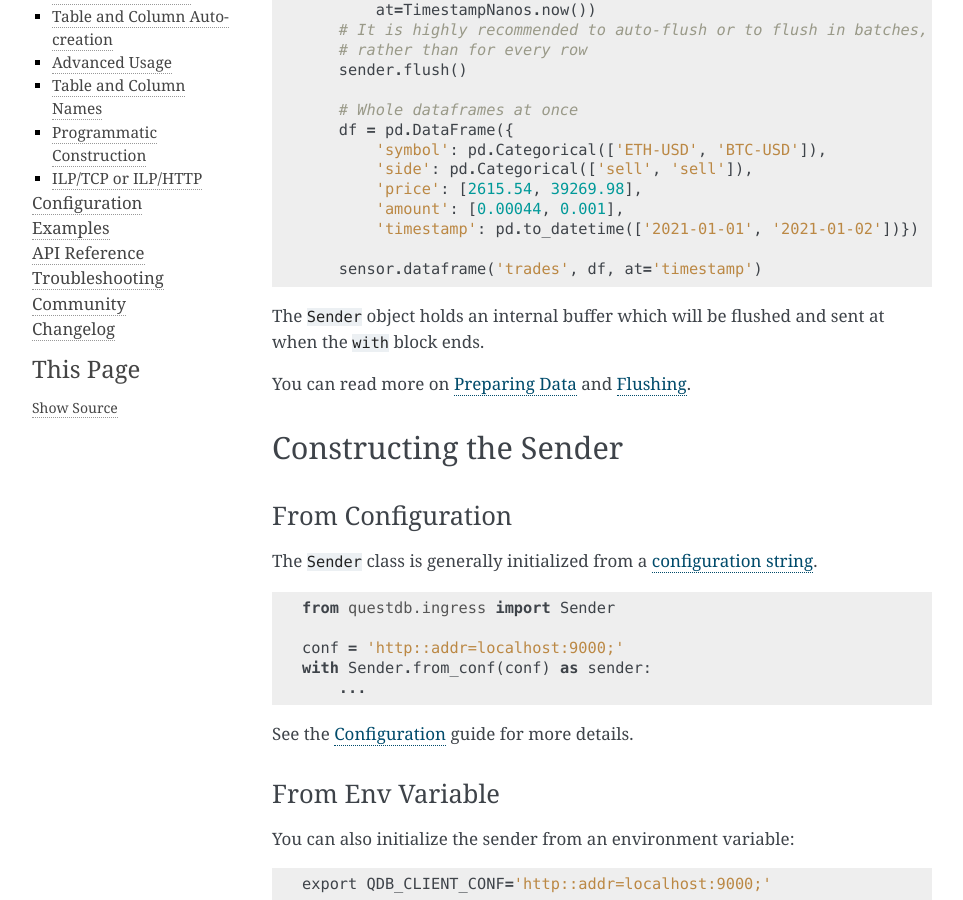
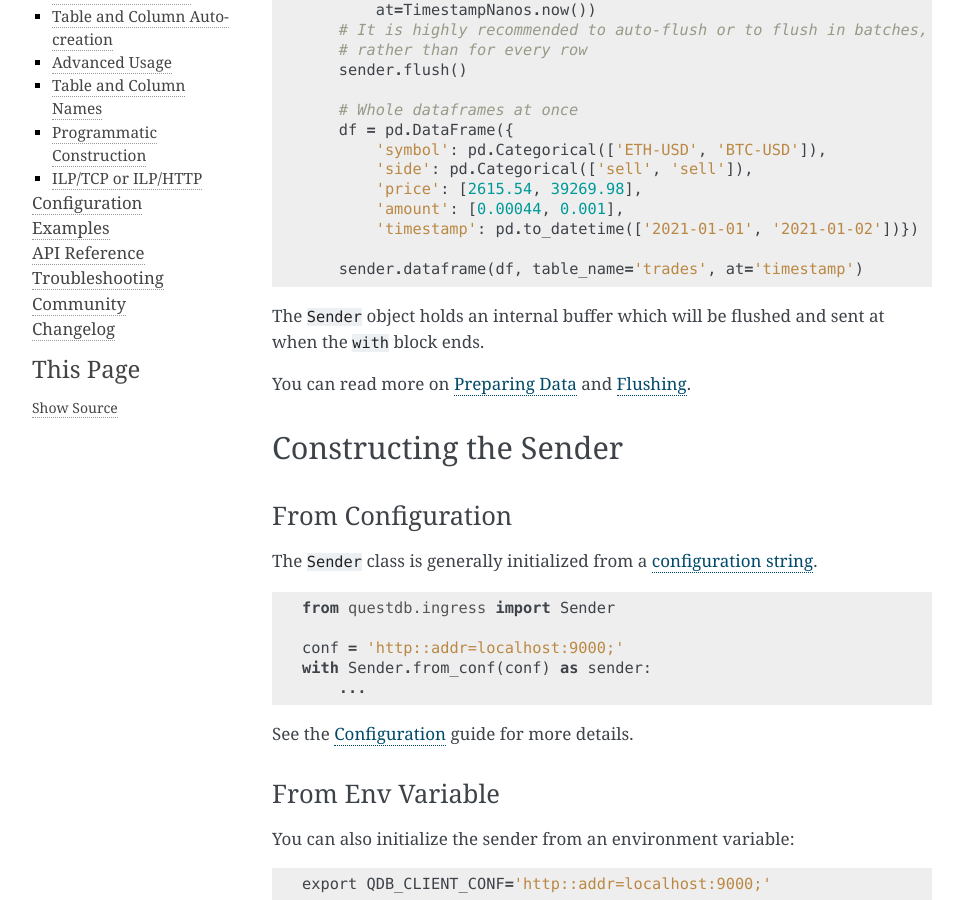
Before and after one commit to questdb/py-questdb-client, a Sphinx documentation site: the page built from docs/sender.rst, in a window 1280 px wide and 900 px high, scrolled down 470 px. Shown: the whole window, without its empty margins (148-1111 px from the left). Built offline with Sphinx 7.4.7, drawn with Linux system fonts in a browser that asks for light colours.

Commit message:
Update sender.rst (#94)

```diff
--- a/docs/sender.rst
+++ b/docs/sender.rst
@@ -38,7 +38,7 @@ The sender also supports TLS and authentication.
             'amount': [0.00044, 0.001],
             'timestamp': pd.to_datetime(['2021-01-01', '2021-01-02'])})
 
-        sensor.dataframe('trades', df, at='timestamp')
+        sender.dataframe(df, table_name='trades', at='timestamp')
 
 The ``Sender`` object holds an internal buffer which will be flushed and sent
 at when the ``with`` block ends.
```
